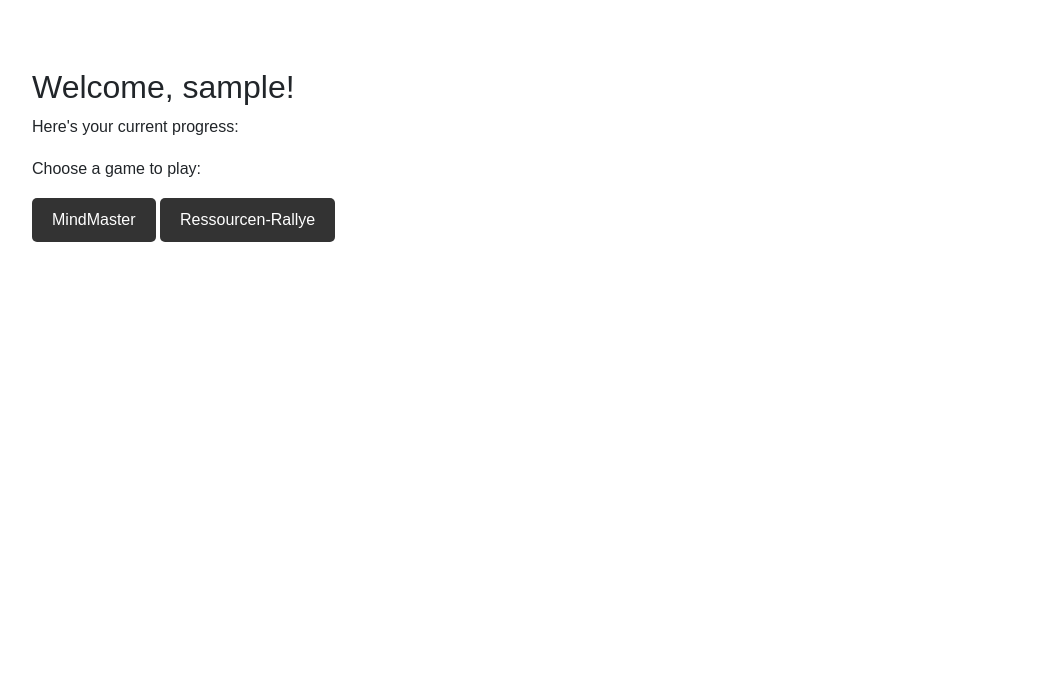
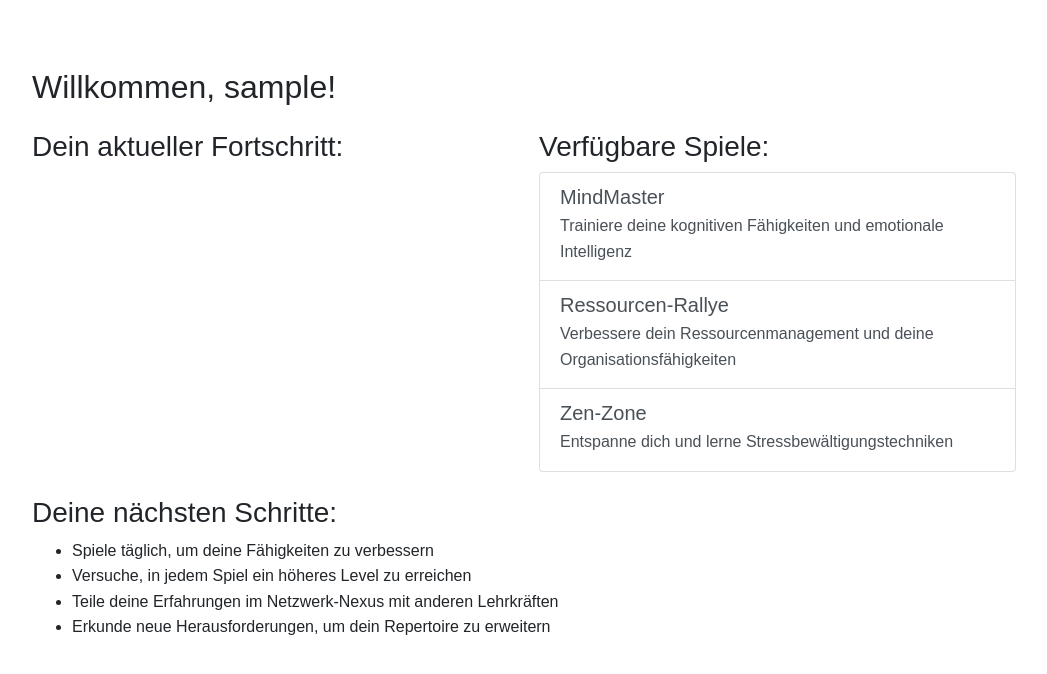
Before and after one commit to lerncare/eduquest, a Flask app: page /profile in a window 1280 px wide. Shown: the part 58-732 px from the top of the page, without its empty margins (116-1163 px from the left). Run offline with Flask 3, Linux system fonts and the light colour scheme; the visitor is signed in with stand-in values (Sample User, id 1); data that the repository does not hold is empty; some libraries are stand-ins or nearby versions.

Commit message:
Agent step completed: Update index.html and profile.html templates

```diff
--- a/templates/profile.html
+++ b/templates/profile.html
@@ -1,14 +1,52 @@
 {% extends "base.html" %}
 
 {% block content %}
-<h2 class="mt-5">Welcome, {{ current_user.username }}!</h2>
-<p>Here's your current progress:</p>
-<ul>
-    {% for progress in current_user.game_progress %}
-    <li>{{ progress.game_name }}: Level {{ progress.level }}, Score {{ progress.score }}</li>
-    {% endfor %}
-</ul>
-<p>Choose a game to play:</p>
-<a href="{{ url_for('games.mindmaster') }}" class="btn btn-primary">MindMaster</a>
-<a href="{{ url_for('games.resourcerally') }}" class="btn btn-primary">Ressourcen-Rallye</a>
+<h2 class="mt-5">Willkommen, {{ current_user.username }}!</h2>
+
+<div class="row mt-4">
+    <div class="col-md-6">
+        <h3>Dein aktueller Fortschritt:</h3>
+        <div class="list-group">
+            {% for progress in current_user.game_progress %}
+            <div class="list-group-item">
+                <h5 class="mb-1">{{ progress.game_name|title }}</h5>
+                <p class="mb-1">Level: {{ progress.level }}</p>
+                <div class="progress">
+                    <div class="progress-bar" role="progressbar" style="width: {{ (progress.score / 1000) * 100 }}%;" aria-valuenow="{{ progress.score }}" aria-valuemin="0" aria-valuemax="1000">
+                        {{ progress.score }} Punkte
+                    </div>
+                </div>
+            </div>
+            {% endfor %}
+        </div>
+    </div>
+
+    <div class="col-md-6">
+        <h3>Verfügbare Spiele:</h3>
+        <div class="list-group">
+            <a href="{{ url_for('games.mindmaster') }}" class="list-group-item list-group-item-action">
+                <h5 class="mb-1">MindMaster</h5>
+                <p class="mb-1">Trainiere deine kognitiven Fähigkeiten und emotionale Intelligenz</p>
+            </a>
+            <a href="{{ url_for('games.resourcerally') }}" class="list-group-item list-group-item-action">
+                <h5 class="mb-1">Ressourcen-Rallye</h5>
+                <p class="mb-1">Verbessere dein Ressourcenmanagement und deine Organisationsfähigkeiten</p>
+            </a>
+            <a href="{{ url_for('games.zen_zone') }}" class="list-group-item list-group-item-action">
+                <h5 class="mb-1">Zen-Zone</h5>
+                <p class="mb-1">Entspanne dich und lerne Stressbewältigungstechniken</p>
+            </a>
+        </div>
+    </div>
+</div>
+
+<div class="mt-4">
+    <h3>Deine nächsten Schritte:</h3>
+    <ul>
+        <li>Spiele täglich, um deine Fähigkeiten zu verbessern</li>
+        <li>Versuche, in jedem Spiel ein höheres Level zu erreichen</li>
+        <li>Teile deine Erfahrungen im Netzwerk-Nexus mit anderen Lehrkräften</li>
+        <li>Erkunde neue Herausforderungen, um dein Repertoire zu erweitern</li>
+    </ul>
+</div>
 {% endblock %}
```
Also changed, not shown: templates/index.html (+30 -2 lines), Bildschirmfoto 2024-09-11 um 22.29.00.png (added), Bildschirmfoto 2024-09-11 um 22.29.59.png (added).
